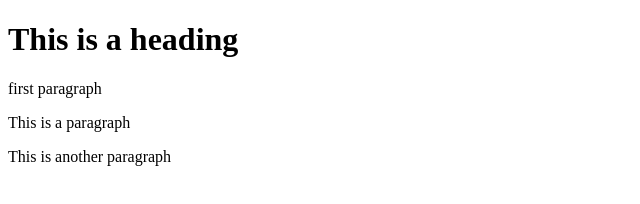
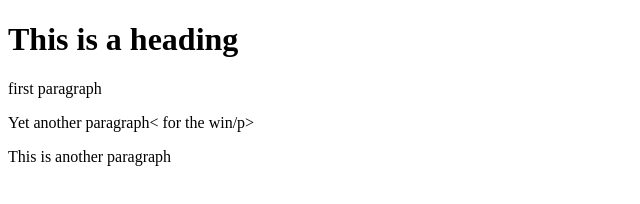
Before and after one commit to arny-wilk/git-learning-basics, a plain HTML site: page index.html in a window 1280 px wide. Shown: the whole page, without its empty margins (0-640 px from the left). Drawn offline with Linux system fonts and the light colour scheme.

Commit message:
yet another modification

```diff
--- a/index.html
+++ b/index.html
@@ -15,7 +15,7 @@
     <body>
         <h1>This is a heading</h1>
         <p>first paragraph</p>
-        <p>This is a paragraph</p>
+        <p>Yet another paragraph< for the win/p>
         <p>This is another paragraph</p>
     </body>
 </html>
```
